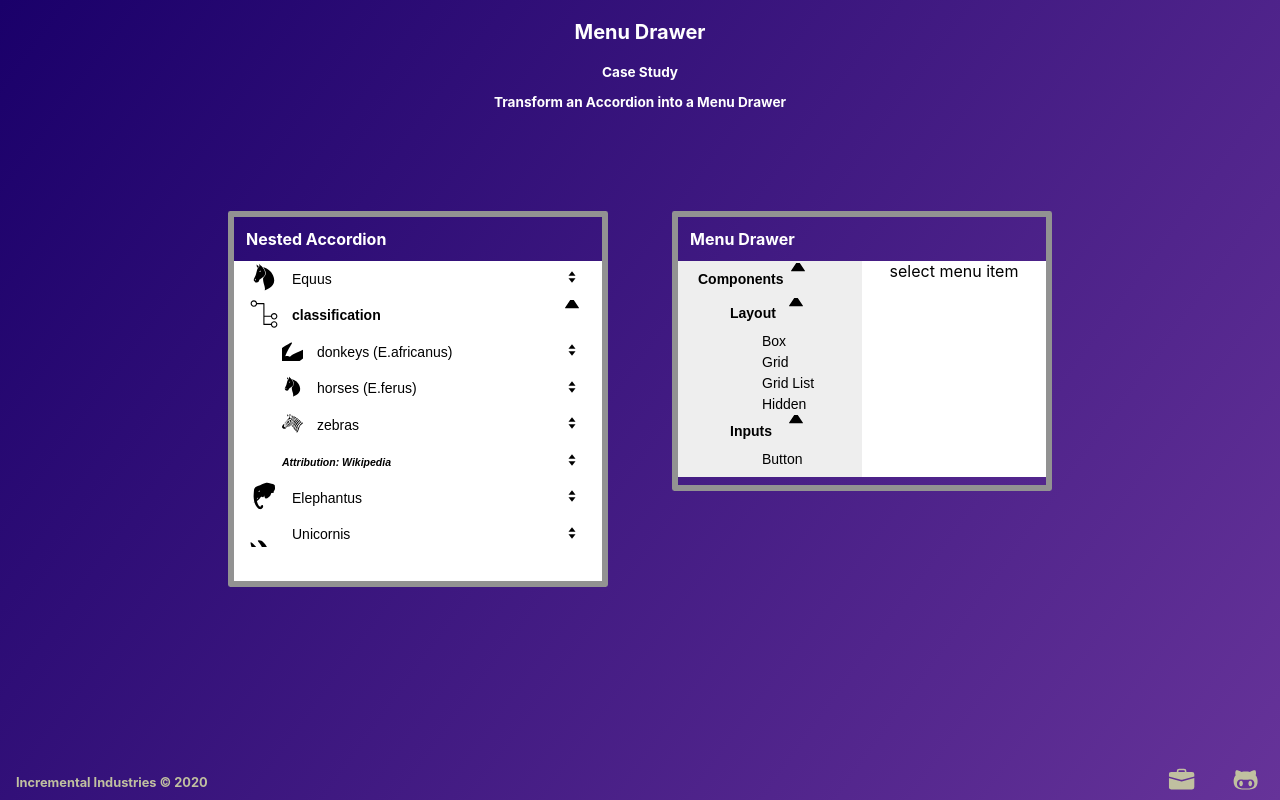
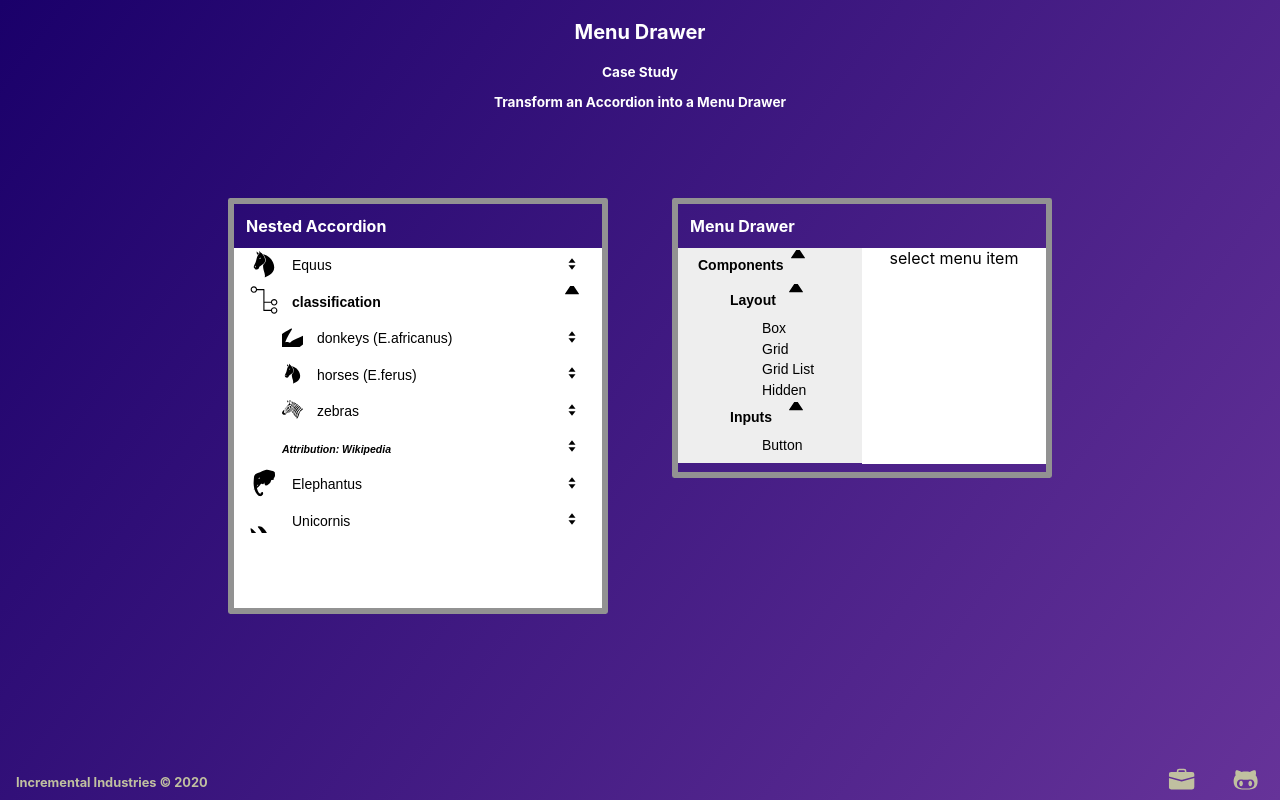
Before and after one commit to zenglenn42/menu-drawer, a React (Create React App) app: page / in a window 1280 px wide. Built offline with nearby package versions, Linux system fonts and the light colour scheme.

Commit message:
reduce the 'bump' factor in the nested accordion

```diff
--- a/src/App.css
+++ b/src/App.css
@@ -106,7 +106,7 @@
 .accordion {
   display: flex;
   justify-content: center;
-  min-height: 40vh;
+  min-height: 45vh;
   max-height: 50vh;
   overflow: auto scroll;
   background-color: white;
```
